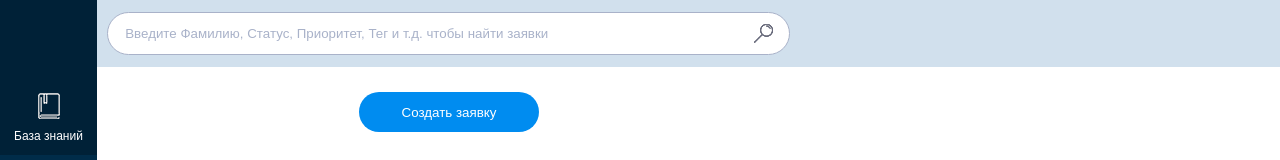
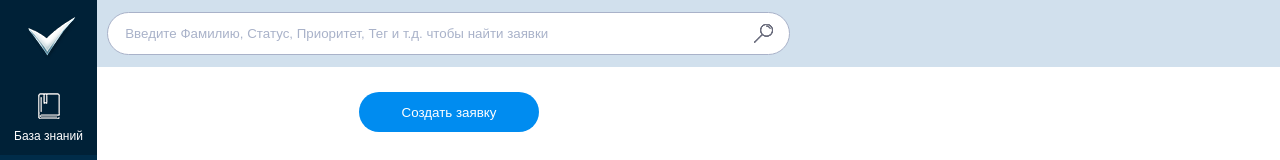
Before and after one commit to NikolasEagle/Intravision_Test, a React (Vite) app: page /tasks in a window 1280 px wide. Shown: the top 160 px of the page. Built offline with nearby package versions, Linux system fonts and the light colour scheme; no server answers.

Commit message:
Исправление отображения лого

```diff
--- a/src/components/Menu.module.scss
+++ b/src/components/Menu.module.scss
@@ -9,4 +9,17 @@
   background: #002137;
   z-index: 2;
   padding: 82px 0 0 0;
+  .logo {
+    position: fixed;
+    background-position: center;
+    background-image: url(/src/components/logo.png);
+    background-repeat: no-repeat;
+    background-size: cover;
+    width: 52px;
+    height: 44px;
+    left: 26px;
+    top: 16px;
+    bottom: 5px;
+    z-index: 3;
+  }
 }
--- a/src/components/Menu.tsx
+++ b/src/components/Menu.tsx
@@ -13,6 +13,7 @@ export default function Menu() {
 
   return (
     <nav className={styles.menu}>
+      <div className={styles.logo}></div>
       {chapters.map((chapter) => {
         const copyChapter = { ...chapter };
         if (copyChapter.path === path) {
@@ -21,7 +22,8 @@ export default function Menu() {
         return (
           <Chapter
             icon={copyChapter.icon}
-            width={copyChapter.width}            height={copyChapter.height}
+            width={copyChapter.width}
+            height={copyChapter.height}
             path={copyChapter.path}
             name={copyChapter.name}
             active={copyChapter.active}
--- a/src/components/SearchBase.module.scss
+++ b/src/components/SearchBase.module.scss
@@ -9,17 +9,5 @@
   padding: 12px 107px 12px 107px;
   z-index: 2;
 
-  .logo {
-    position: absolute;
-    background-position: center;
-    background-image: url(/src/components/logo.png);
-    background-repeat: no-repeat;
-    background-size: cover;
-    width: 52px;
-    height: 44px;
-    left: 26px;
-    top: 16px;
-    bottom: 5px;
-    z-index: 5;
-  }
+
 }
--- a/src/components/SearchBase.tsx
+++ b/src/components/SearchBase.tsx
@@ -4,7 +4,6 @@ import SearchField from "./SearchField";
 export default function SearchBase() {
   return (
     <header className={styles.base}>
-      <div className={styles.logo}></div>
       <SearchField />
     </header>
   );
```
